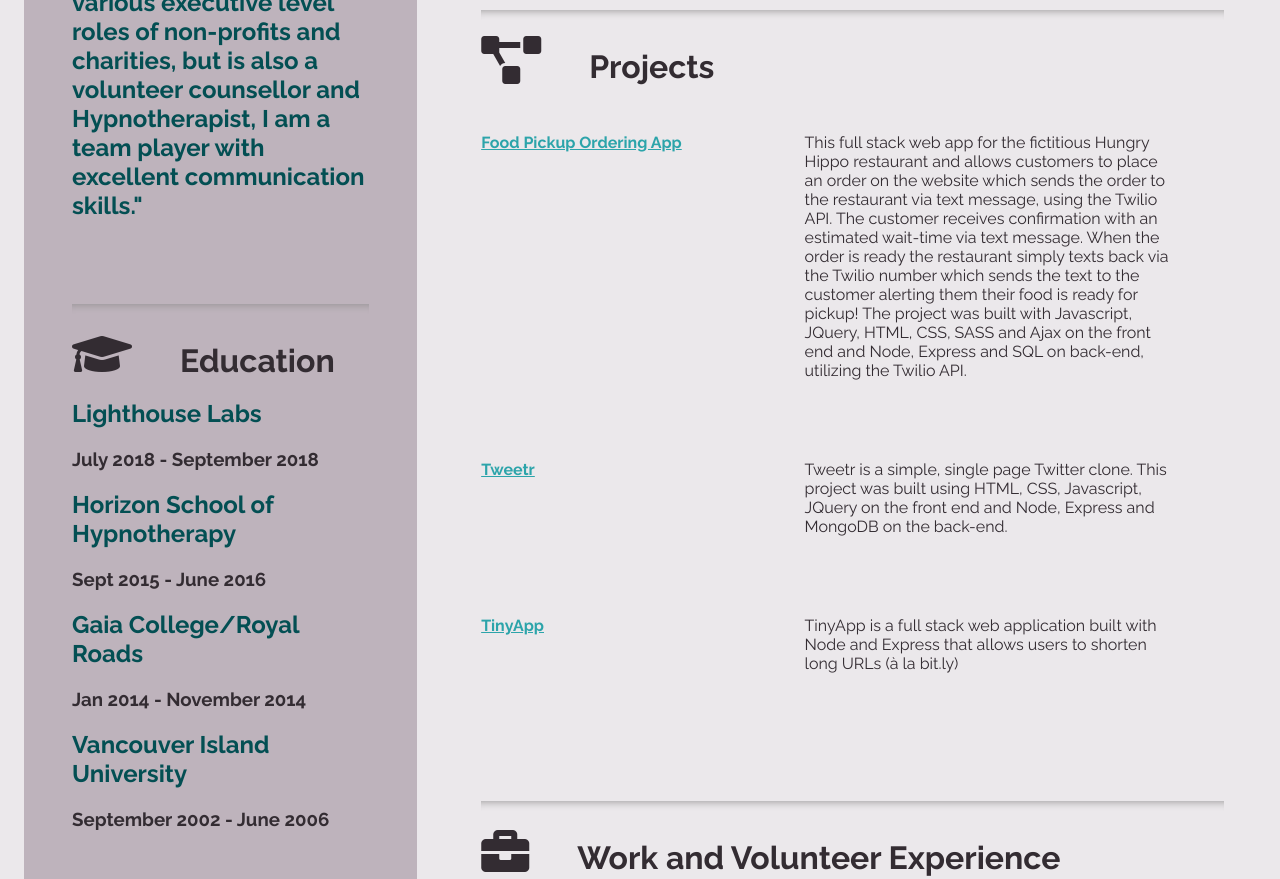
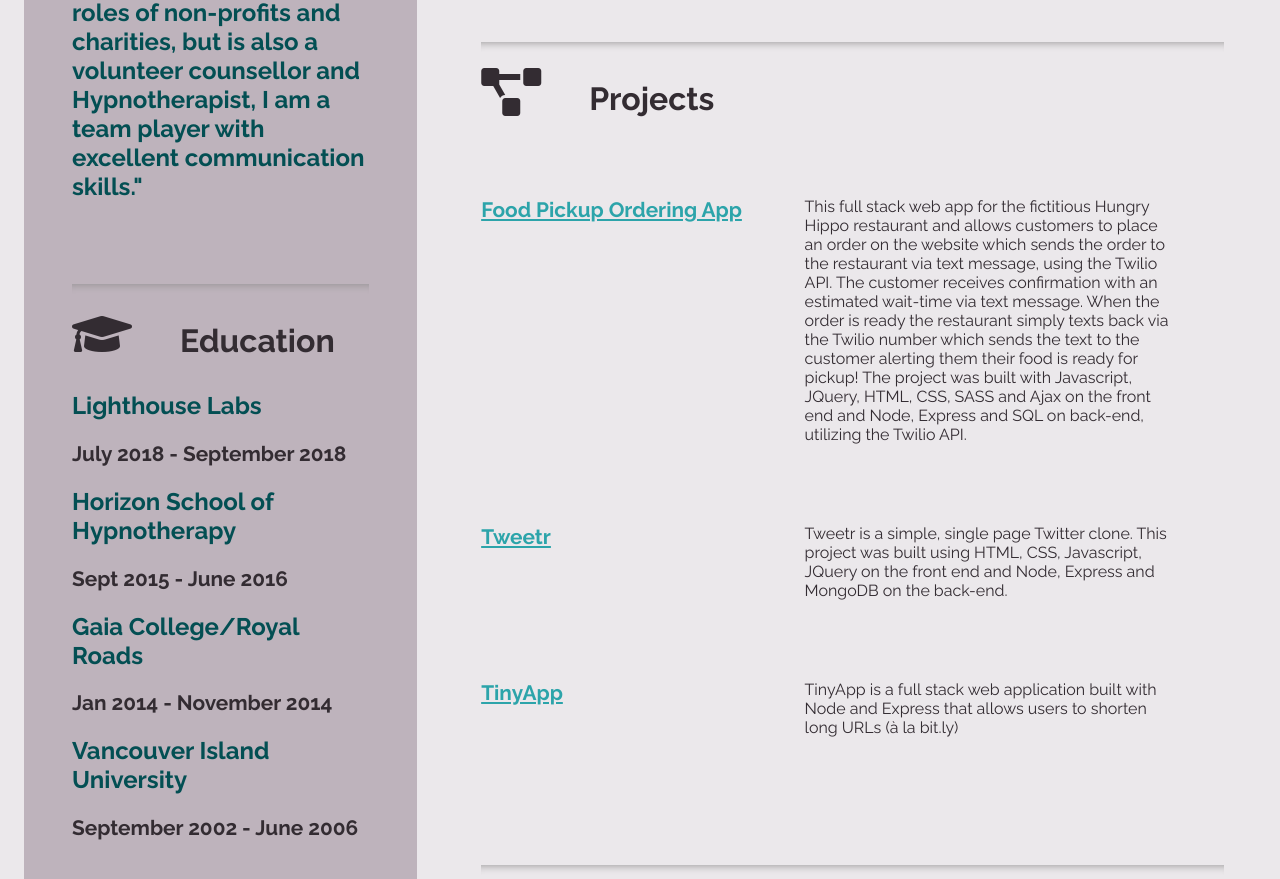
Before and after one commit to HypnoMama/HypnoMama.github.io, a plain HTML site: page index.html in a window 1280 px wide. Shown: the part 1080-1959 px from the top of the page. Drawn offline with Linux system fonts and the light colour scheme.

Commit message:
made the project links larger

```diff
--- a/styles.css
+++ b/styles.css
@@ -16,10 +16,12 @@ h2 {
   color: #2CA4AA;
   color: #2CA4AA;*/
   color: #034f53;
+  margin-top: 0;
 }
 
 h3 {
   color: #2CA4AA;
+  font-size: 1.3em;
 }
 
 a {
@@ -86,7 +88,7 @@ hr {
   flex: 1;
   order:1;
   width: 10%;
-  margin-bottom: 0;
+  margin-bottom: 1em;
   margin-top: 2em;
 }
 
@@ -129,6 +131,7 @@ li {
   flex: 1;
   color: #2CA4AA;
   font-weight: bold;
+  font-size: 1.3em;
 }
 
 .links-contact {
@@ -158,7 +161,6 @@ li {
   margin-top: 0;
   max-width: 50%
 
-
 }
 
 
```
